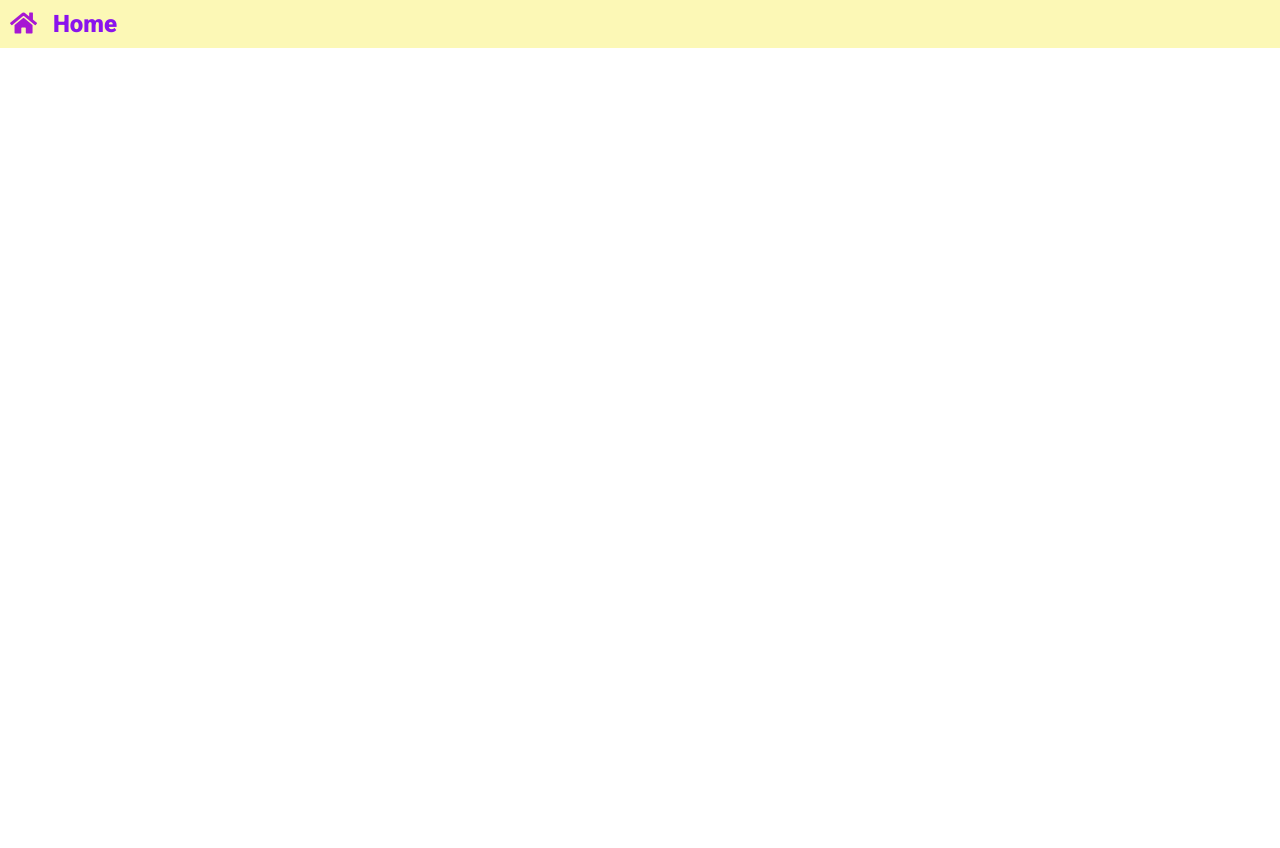
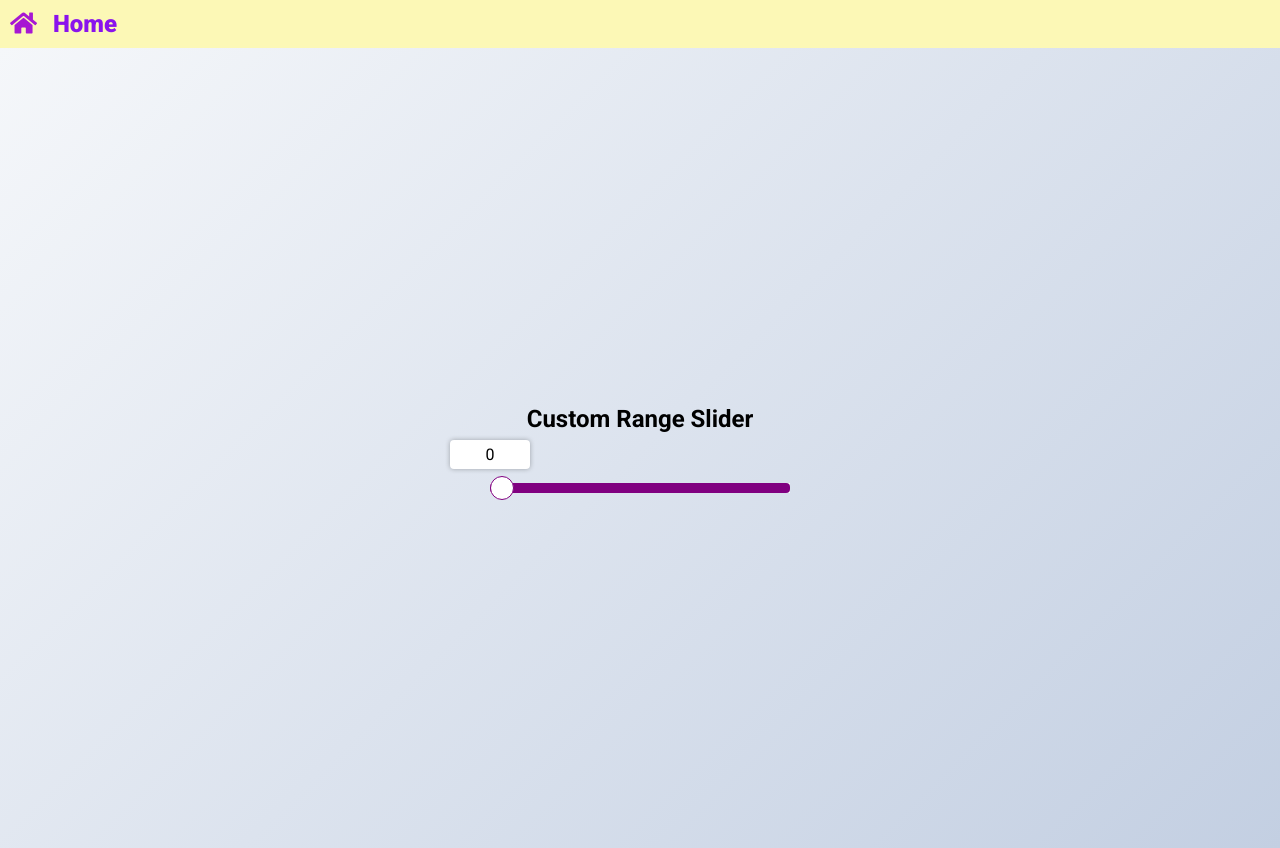
Before and after one commit to namnguyen191/fifty-projects, an Angular app: page /day-fourty-four in a window 1280 px wide. Before the commit this address led to /. Before the commit the page ends 800 px from the top, so only its background shows below. Built offline with nearby package versions, Linux system fonts and the light colour scheme; a web font is replaced by a local one.

Commit message:
Add day-fourty-four

```diff
--- a/src/app/app-routing.module.ts
+++ b/src/app/app-routing.module.ts
@@ -131,6 +131,7 @@ const routes: Routes = [
   { path: 'day-fourty-one', loadChildren: () => import('./features/day-fourty-one/day-fourty-one.module').then(m => m.DayFourtyOneModule) },
   { path: 'day-fourty-two', loadChildren: () => import('./features/day-fourty-two/day-fourty-two.module').then(m => m.DayFourtyTwoModule) },
   { path: 'day-fourty-three', loadChildren: () => import('./features/day-fourty-three/day-fourty-three.module').then(m => m.DayFourtyThreeModule) },
+  { path: 'day-fourty-four', loadChildren: () => import('./features/day-fourty-four/day-fourty-four.module').then(m => m.DayFourtyFourModule) },
 ];
 
 @NgModule({
--- /dev/null
+++ b/src/app/features/day-fourty-four/day-fourty-four-routing.module.ts
@@ -0,0 +1,11 @@
+import { NgModule } from '@angular/core';
+import { RouterModule, Routes } from '@angular/router';
+import { DayFourtyFourComponent } from './day-fourty-four.component';
+
+const routes: Routes = [{ path: '', component: DayFourtyFourComponent }];
+
+@NgModule({
+  imports: [RouterModule.forChild(routes)],
+  exports: [RouterModule]
+})
+export class DayFourtyFourRoutingModule { }
--- /dev/null
+++ b/src/app/features/day-fourty-four/day-fourty-four.component.html
@@ -0,0 +1,12 @@
+<h2>Custom Range Slider</h2>
+<div class="range-container">
+  <input
+    (input)="onChange($event)"
+    id="range"
+    type="range"
+    min="0"
+    max="100"
+    [value]="rangeValue"
+  />
+  <label for="range" [style.left]="rangeValue + '%'">{{ rangeValue }}</label>
+</div>
--- /dev/null
+++ b/src/app/features/day-fourty-four/day-fourty-four.component.scss
@@ -0,0 +1,54 @@
+:host {
+  display: flex;
+  min-height: 100vh;
+  justify-content: center;
+  align-items: center;
+  flex-direction: column;
+  background-image: linear-gradient(135deg, #f5f7fa 0%, #c3cfe2 100%);
+
+  h2 {
+    margin-bottom: 2rem;
+  }
+
+  .range-container {
+    position: relative;
+
+    input[type="range"] {
+      width: 300px;
+      margin: 18px 0;
+      appearance: none;
+
+      &::-webkit-slider-runnable-track {
+        appearance: none;
+        background-color: purple;
+        border-radius: 4px;
+        width: 100%;
+        height: 10px;
+        cursor: pointer;
+      }
+
+      &::-webkit-slider-thumb {
+        appearance: none;
+        height: 24px;
+        width: 24px;
+        background-color: #fff;
+        border-radius: 50%;
+        border: 1px solid purple;
+        margin-top: -7px;
+        cursor: pointer;
+      }
+
+      & + label {
+        background-color: white;
+        position: absolute;
+        top: -25px;
+        transform: translateX(-50%);
+        width: 80px;
+        padding: 5px 0;
+        text-align: center;
+        border-radius: 4px;
+        box-shadow: 0 0 5px rgba(0, 0, 0, 0.3);
+      }
+    }
+  }
+}
--- /dev/null
+++ b/src/app/features/day-fourty-four/day-fourty-four.component.ts
@@ -0,0 +1,23 @@
+import { Component, OnInit } from '@angular/core';
+import { Title } from '@angular/platform-browser';
+
+@Component({
+  selector: 'app-day-fourty-four',
+  templateUrl: './day-fourty-four.component.html',
+  styleUrls: ['./day-fourty-four.component.scss'],
+})
+export class DayFourtyFourComponent implements OnInit {
+  rangeValue = 0;
+
+  constructor(private titleService: Title) {}
+
+  ngOnInit(): void {
+    this.titleService.setTitle('Fifty Projects - Day 44');
+  }
+
+  onChange(event: Event) {
+    const slider = event.target as HTMLInputElement;
+
+    this.rangeValue = parseInt(slider.value);
+  }
+}
--- a/src/app/home/home.component.html
+++ b/src/app/home/home.component.html
@@ -342,4 +342,12 @@
     description="A simple feedback form"
   >
   </app-project-card>
+
+  <app-project-card
+    routerLink="day-fourty-four"
+    title="Day 44"
+    imgUrl="assets/images/day-fourty-four-snippet.png"
+    description="A custom range slider using CSS and a bit of JS"
+  >
+  </app-project-card>
 </div>
```
Also changed, not shown: src/app/features/day-fourty-four/day-fourty-four.module.ts (added, +17 -0 lines), src/assets/images/day-fourty-four-snippet.png (added), 1 other file (tests, documents, lock files or other folders).
